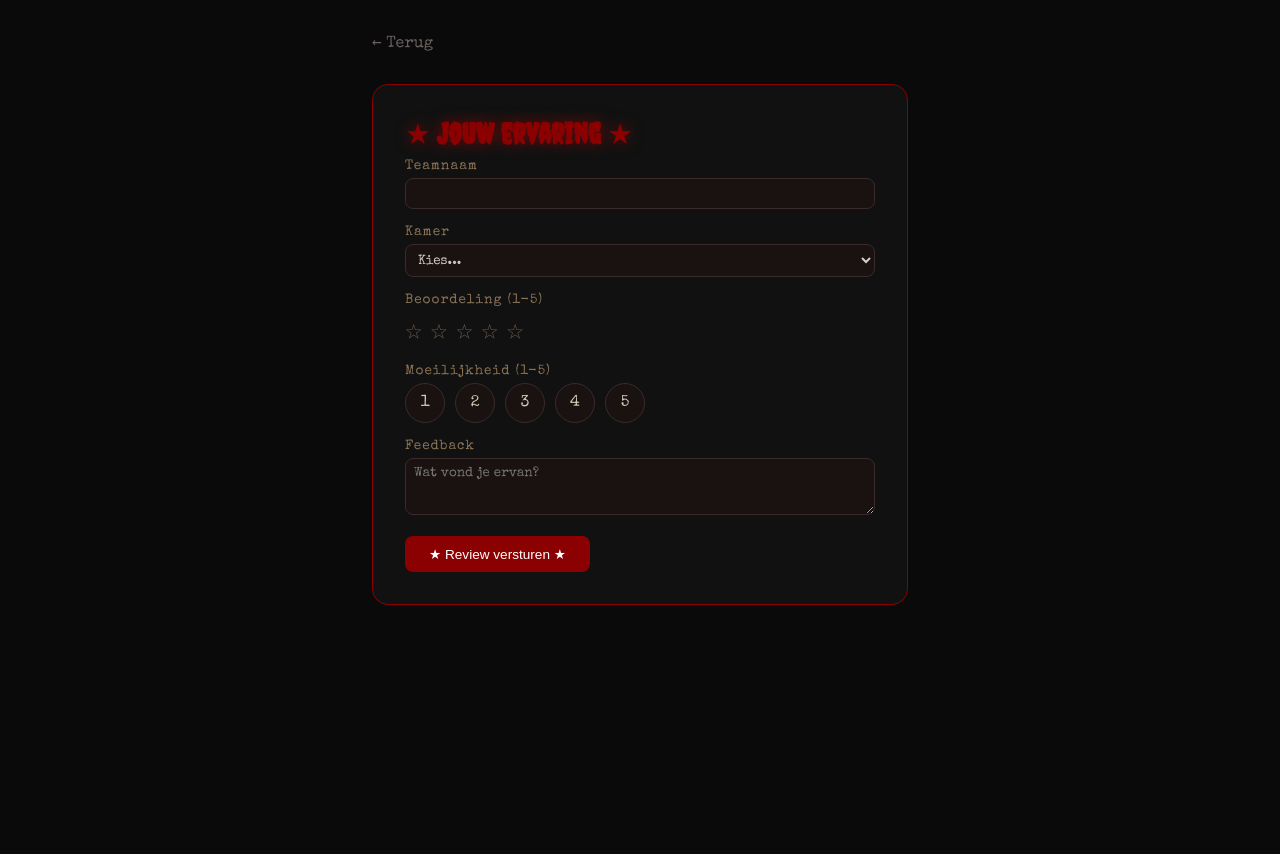
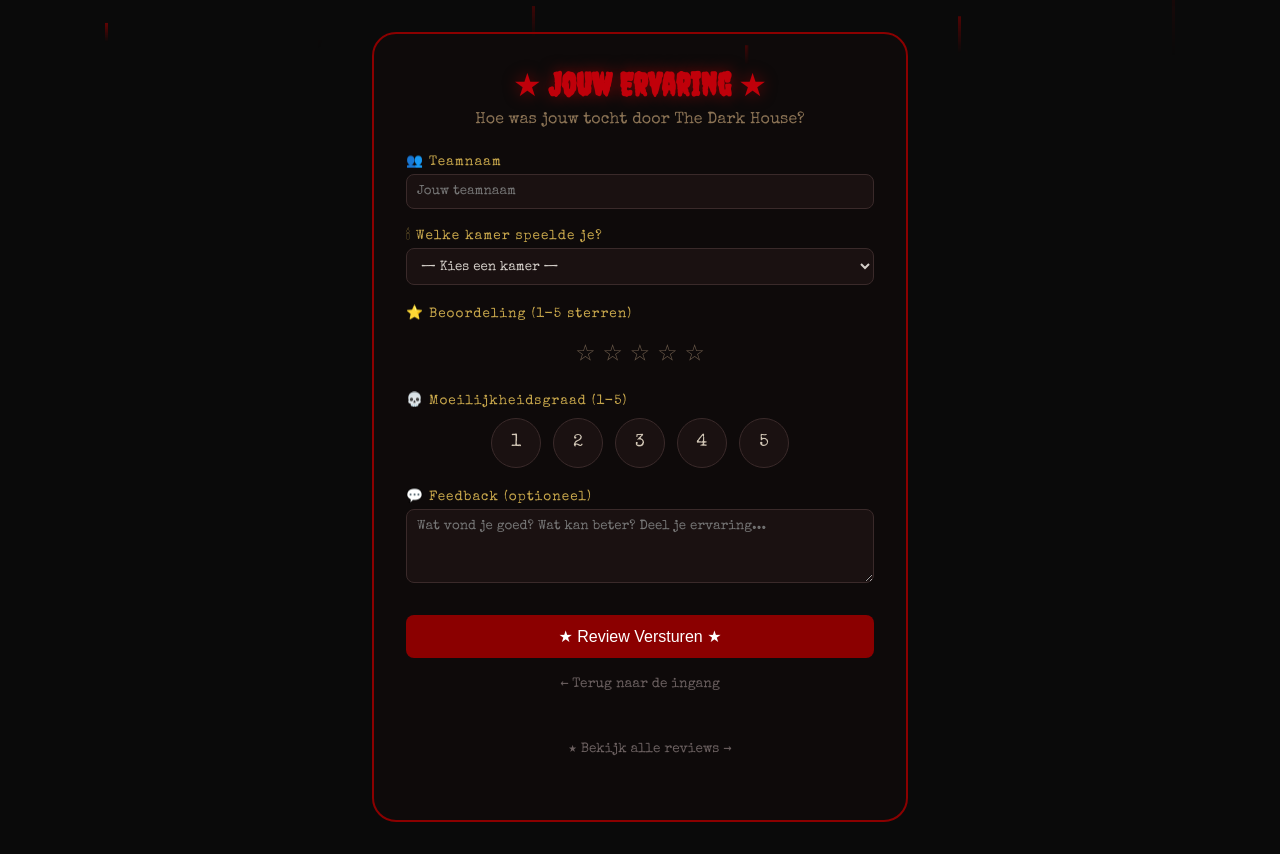
Before and after one commit to Efekan010/escape-room, a PHP site: page /review.php in a window 1280 px wide. Before the commit the page ends 605 px from the top, so only its background shows below. Run offline with PHP 8.4, Linux system fonts and the light colour scheme; data comes from the database, SQL or seed files in the repository.

Commit message:
Add files via upload

```diff
--- a/review.php
+++ b/review.php
@@ -1,6 +1,47 @@
 <?php
 require_once('includes/dbcon.php');
+
+$success = '';
+$error = '';
+
+// Als team is ingelogd, gebruik die teamnaam
 $teamName = $_SESSION['team_name'] ?? '';
+
+if ($_SERVER['REQUEST_METHOD'] === 'POST') {
+    $teamName = trim($_POST['team_name'] ?? '');
+    $roomId = (int)($_POST['room_id'] ?? 0);
+    $rating = (int)($_POST['rating'] ?? 0);
+    $difficulty = (int)($_POST['difficulty'] ?? 0);
+    $feedback = trim($_POST['feedback'] ?? '');
+
+    if ($teamName === '') {
+        $error = 'Vul een teamnaam in.';
+    } elseif ($roomId < 1 || $roomId > 3) {
+        $error = 'Selecteer een geldige kamer.';
+    } elseif ($rating < 1 || $rating > 5) {
+        $error = 'Geef een beoordeling tussen 1 en 5 sterren.';
+    } elseif ($difficulty < 1 || $difficulty > 5) {
+        $error = 'Geef een moeilijkheidsgraad tussen 1 en 5.';
+    } else {
+        try {
+            $stmt = $db_connection->prepare("INSERT INTO reviews (team_name, room_id, rating, difficulty, feedback) VALUES (:team, :room, :rating, :diff, :fb)");
+            $stmt->execute([
+                ':team' => $teamName,
+                ':room' => $roomId,
+                ':rating' => $rating,
+                ':diff' => $difficulty,
+                ':fb' => $feedback ?: null
+            ]);
+            $success = '✅ Bedankt voor je review! Je wordt doorgestuurd...';
+            header('refresh:2;url=reviews/view.php');
+        } catch (PDOException $e) {
+            $error = 'Databasefout: ' . $e->getMessage();
+        }
+    }
+}
+
+// Haal kamers op voor dropdown
+$rooms = $db_connection->query("SELECT * FROM rooms ORDER BY id")->fetchAll();
 ?>
 <!DOCTYPE html>
 <html lang="nl">
@@ -10,86 +51,179 @@ $teamName = $_SESSION['team_name'] ?? '';
   <title>Review – The Dark House</title>
   <link rel="stylesheet" href="css/style.css">
   <style>
-    .page { max-width: 600px; margin: 0 auto; padding: 2rem; }
-    .form-card { background: #111; border: 1px solid #8b0000; border-radius: 16px; padding: 2rem; }
-    .form-group { margin-bottom: 1rem; }
-    .form-group label { display: block; margin-bottom: 5px; color: #8b7355; }
-    input, select, textarea { width: 100%; padding: 8px; background: #1a1111; border: 1px solid #3a2a2a; color: #d4cfc9; border-radius: 8px; }
-    .btn { background: #8b0000; color: white; padding: 10px 24px; border: none; border-radius: 8px; cursor: pointer; }
-    .star-rating { display: flex; gap: 8px; font-size: 1.8rem; cursor: pointer; }
-    .star { color: #6b5a4a; }
-    .diff-buttons { display: flex; gap: 10px; }
-    .diff-btn { width: 40px; height: 40px; display: flex; align-items: center; justify-content: center; background: #1a1111; border: 1px solid #3a2a2a; border-radius: 40px; cursor: pointer; }
-    .diff-btn.active { background: #8b0000; color: white; }
+    .page { max-width: 600px; margin: 0 auto; padding: 2rem; min-height: 100vh; display: flex; align-items: center; justify-content: center; }
+    .form-card { background: #0e0a0a; border: 2px solid #8b0000; border-radius: 24px; padding: 2rem; width: 100%; }
+    .form-card h1 { font-family: 'Creepster', cursive; color: #c0000a; text-align: center; margin-bottom: 0.5rem; font-size: 2rem; }
+    .form-card p { text-align: center; color: #8b7355; margin-bottom: 1.5rem; }
+    .form-group { margin-bottom: 1.2rem; }
+    .form-group label { display: block; margin-bottom: 5px; color: #c9a84c; font-size: 0.85rem; letter-spacing: 1px; }
+    .form-group input, .form-group select, .form-group textarea { width: 100%; padding: 10px; background: #1a1111; border: 1px solid #3a2a2a; color: #d4cfc9; border-radius: 8px; font-family: inherit; }
+    .form-group input:focus, .form-group select:focus, .form-group textarea:focus { outline: none; border-color: #c0000a; }
+    .star-rating { display: flex; gap: 8px; font-size: 2rem; cursor: pointer; justify-content: center; margin: 10px 0; }
+    .star { color: #6b5a4a; transition: 0.1s; cursor: pointer; }
+    .star.active, .star.hover { color: #c9a84c; text-shadow: 0 0 5px #c9a84c; }
+    .difficulty-buttons { display: flex; gap: 12px; justify-content: center; margin: 10px 0; }
+    .diff-btn { width: 50px; height: 50px; display: flex; align-items: center; justify-content: center; background: #1a1111; border: 1px solid #3a2a2a; border-radius: 50px; cursor: pointer; transition: 0.1s; font-size: 1.1rem; }
+    .diff-btn.active { background: #8b0000; border-color: #c0000a; color: white; box-shadow: 0 0 10px #8b0000; }
+    .btn-submit { width: 100%; background: #8b0000; color: white; padding: 12px; border: none; border-radius: 8px; cursor: pointer; font-size: 1rem; margin-top: 0.5rem; transition: 0.2s; }
+    .btn-submit:hover { background: #c0000a; transform: scale(0.98); }
+    .error { background: #3a1a1a; padding: 10px; border-radius: 8px; color: #ff6666; margin-bottom: 1rem; text-align: center; }
+    .success { background: #1a3a1a; padding: 10px; border-radius: 8px; color: #66ff66; margin-bottom: 1rem; text-align: center; }
+    .back-link { display: inline-block; margin-top: 1rem; color: #6b6060; text-decoration: none; font-size: 0.85rem; text-align: center; width: 100%; }
+    .back-link:hover { color: #c0000a; }
+    .drip-container { z-index: 1; }
   </style>
 </head>
 <body>
+
+<div class="drip-container">
+  <div class="drip"></div><div class="drip"></div><div class="drip"></div>
+  <div class="drip"></div><div class="drip"></div><div class="drip"></div>
+</div>
+
 <div class="page">
-  <a href="index.php" class="back-link" style="color:#6b6060;">← Terug</a>
   <div class="form-card">
-    <h1 style="color:#8b0000;">★ Jouw ervaring ★</h1>
-    <form method="POST" action="save_review.php">
+    <h1>★ Jouw Ervaring ★</h1>
+    <p>Hoe was jouw tocht door The Dark House?</p>
+
+    <?php if ($error): ?>
+      <div class="error">❌ <?= htmlspecialchars($error) ?></div>
+    <?php endif; ?>
+
+    <?php if ($success): ?>
+      <div class="success"><?= htmlspecialchars($success) ?></div>
+    <?php endif; ?>
+
+    <form method="POST" id="reviewForm">
       <div class="form-group">
-        <label>Teamnaam</label>
-        <input type="text" name="team_name" value="<?= htmlspecialchars($teamName) ?>" required>
+        <label>👥 Teamnaam</label>
+        <input type="text" name="team_name" required value="<?= htmlspecialchars($teamName) ?>" placeholder="Jouw teamnaam">
       </div>
+
       <div class="form-group">
-        <label>Kamer</label>
+        <label>🕯 Welke kamer speelde je?</label>
         <select name="room_id" required>
-          <option value="">Kies...</option>
-          <option value="1">🕯 De Verlaten Kelder</option>
-          <option value="2">🩸 De Operatiekamer</option>
-          <option value="3">💀 Het Kerkhof</option>
+          <option value="">— Kies een kamer —</option>
+          <?php foreach ($rooms as $room): ?>
+            <option value="<?= $room['id'] ?>"><?= htmlspecialchars($room['name']) ?></option>
+          <?php endforeach; ?>
         </select>
       </div>
+
       <div class="form-group">
-        <label>Beoordeling (1-5)</label>
+        <label>⭐ Beoordeling (1-5 sterren)</label>
         <div class="star-rating" id="starRating">
-          <span class="star" data-val="1">☆</span><span class="star" data-val="2">☆</span>
-          <span class="star" data-val="3">☆</span><span class="star" data-val="4">☆</span><span class="star" data-val="5">☆</span>
+          <span class="star" data-value="1">☆</span>
+          <span class="star" data-value="2">☆</span>
+          <span class="star" data-value="3">☆</span>
+          <span class="star" data-value="4">☆</span>
+          <span class="star" data-value="5">☆</span>
         </div>
-        <input type="hidden" name="rating" id="rating" value="0">
+        <input type="hidden" name="rating" id="rating" value="0" required>
       </div>
+
       <div class="form-group">
-        <label>Moeilijkheid (1-5)</label>
-        <div class="diff-buttons" id="diffButtons">
-          <span class="diff-btn" data-diff="1">1</span><span class="diff-btn" data-diff="2">2</span>
-          <span class="diff-btn" data-diff="3">3</span><span class="diff-btn" data-diff="4">4</span><span class="diff-btn" data-diff="5">5</span>
+        <label>💀 Moeilijkheidsgraad (1-5)</label>
+        <div class="difficulty-buttons" id="difficultyButtons">
+          <span class="diff-btn" data-diff="1">1</span>
+          <span class="diff-btn" data-diff="2">2</span>
+          <span class="diff-btn" data-diff="3">3</span>
+          <span class="diff-btn" data-diff="4">4</span>
+          <span class="diff-btn" data-diff="5">5</span>
         </div>
-        <input type="hidden" name="difficulty" id="difficulty" value="0">
+        <input type="hidden" name="difficulty" id="difficulty" value="0" required>
       </div>
+
       <div class="form-group">
-        <label>Feedback</label>
-        <textarea name="feedback" rows="3" placeholder="Wat vond je ervan?"></textarea>
+        <label>💬 Feedback (optioneel)</label>
+        <textarea name="feedback" rows="4" placeholder="Wat vond je goed? Wat kan beter? Deel je ervaring..."></textarea>
       </div>
-      <button type="submit" class="btn">★ Review versturen ★</button>
+
+      <button type="submit" class="btn-submit">★ Review Versturen ★</button>
     </form>
+
+    <a href="index.php" class="back-link">← Terug naar de ingang</a>
+    <a href="reviews/view.php" class="back-link" style="margin-left: 10px;">★ Bekijk alle reviews →</a>
   </div>
 </div>
+
 <script>
-  // Sterren rating
-  let stars = document.querySelectorAll('.star');
-  let ratingInput = document.getElementById('rating');
-  stars.forEach(star => {
-    star.addEventListener('click', () => {
-      let val = parseInt(star.dataset.val);
-      ratingInput.value = val;
-      stars.forEach((s, i) => s.innerHTML = i < val ? '★' : '☆');
+// Sterren rating systeem
+const stars = document.querySelectorAll('.star');
+const ratingInput = document.getElementById('rating');
+let currentRating = 0;
+
+stars.forEach(star => {
+    star.addEventListener('mouseover', function() {
+        const value = parseInt(this.dataset.value);
+        stars.forEach((s, i) => {
+            if (i < value) {
+                s.innerHTML = '★';
+                s.style.color = '#c9a84c';
+            } else {
+                s.innerHTML = '☆';
+                s.style.color = '#6b5a4a';
+            }
+        });
     });
-  });
-  // Moeilijkheid
-  let diffBtns = document.querySelectorAll('.diff-btn');
-  let diffInput = document.getElementById('difficulty');
-  diffBtns.forEach(btn => {
+
+    star.addEventListener('mouseout', function() {
+        stars.forEach((s, i) => {
+            if (i < currentRating) {
+                s.innerHTML = '★';
+                s.style.color = '#c9a84c';
+            } else {
+                s.innerHTML = '☆';
+                s.style.color = '#6b5a4a';
+            }
+        });
+    });
+
+    star.addEventListener('click', function() {
+        currentRating = parseInt(this.dataset.value);
+        ratingInput.value = currentRating;
+        stars.forEach((s, i) => {
+            if (i < currentRating) {
+                s.innerHTML = '★';
+                s.style.color = '#c9a84c';
+            } else {
+                s.innerHTML = '☆';
+                s.style.color = '#6b5a4a';
+            }
+        });
+    });
+});
+
+// Moeilijkheid buttons
+const diffBtns = document.querySelectorAll('.diff-btn');
+const diffInput = document.getElementById('difficulty');
+
+diffBtns.forEach(btn => {
     btn.addEventListener('click', () => {
-      let val = parseInt(btn.dataset.diff);
-      diffInput.value = val;
-      diffBtns.forEach(b => {
-        if (parseInt(b.dataset.diff) <= val) b.classList.add('active');
-        else b.classList.remove('active');
-      });
+        const value = parseInt(btn.dataset.diff);
+        diffInput.value = value;
+        diffBtns.forEach(b => {
+            if (parseInt(b.dataset.diff) <= value) {
+                b.classList.add('active');
+            } else {
+                b.classList.remove('active');
+            }
+        });
     });
-  });
+});
+
+// Form validation
+document.getElementById('reviewForm').addEventListener('submit', function(e) {
+    if (parseInt(ratingInput.value) === 0) {
+        e.preventDefault();
+        alert('Geef een beoordeling (1-5 sterren)');
+    }
+    if (parseInt(diffInput.value) === 0) {
+        e.preventDefault();
+        alert('Geef een moeilijkheidsgraad (1-5)');
+    }
+});
 </script>
+
 </body>
 </html>
```
Also changed, not shown: reviews/view.php (added, +146 -0 lines).
